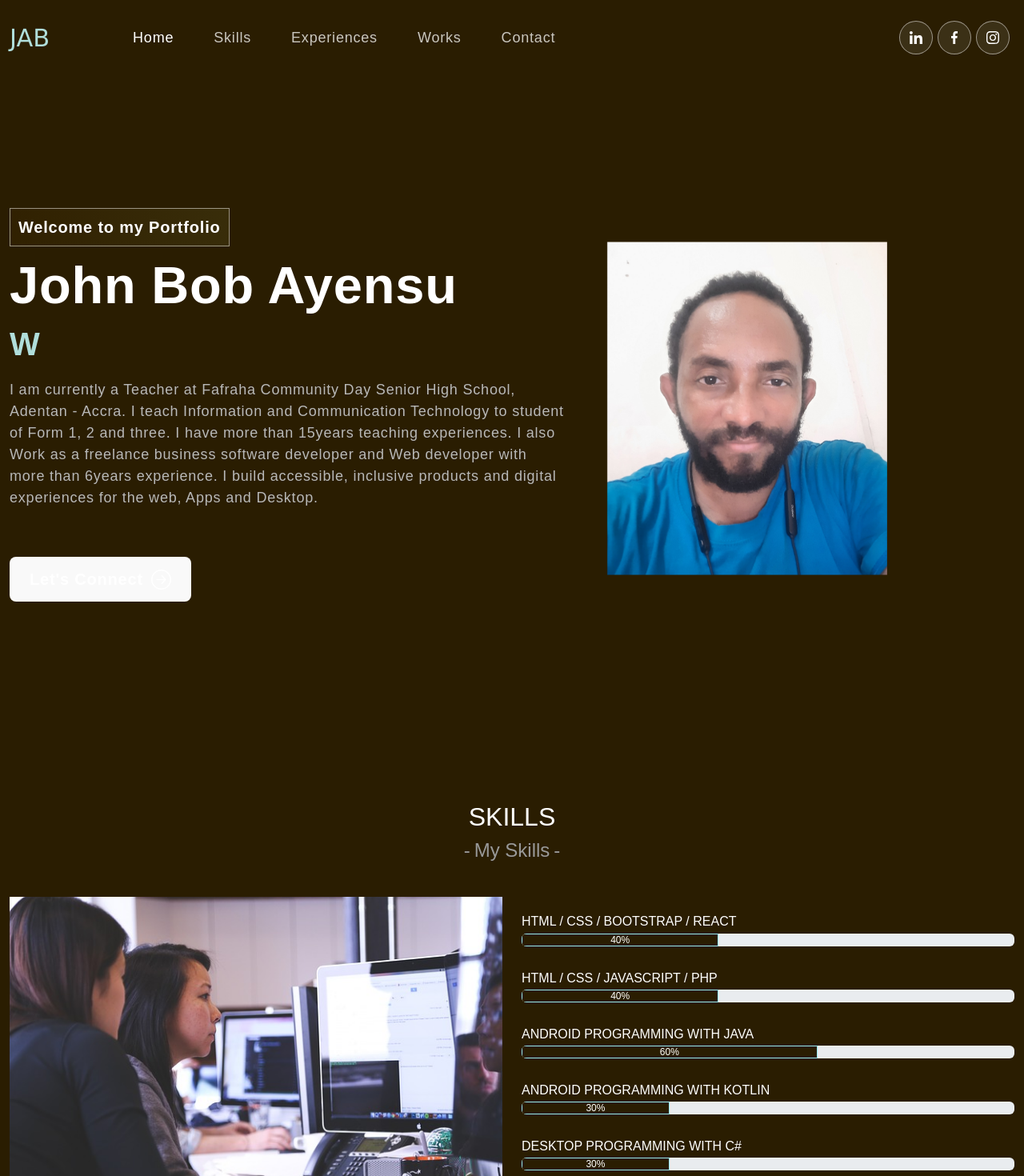
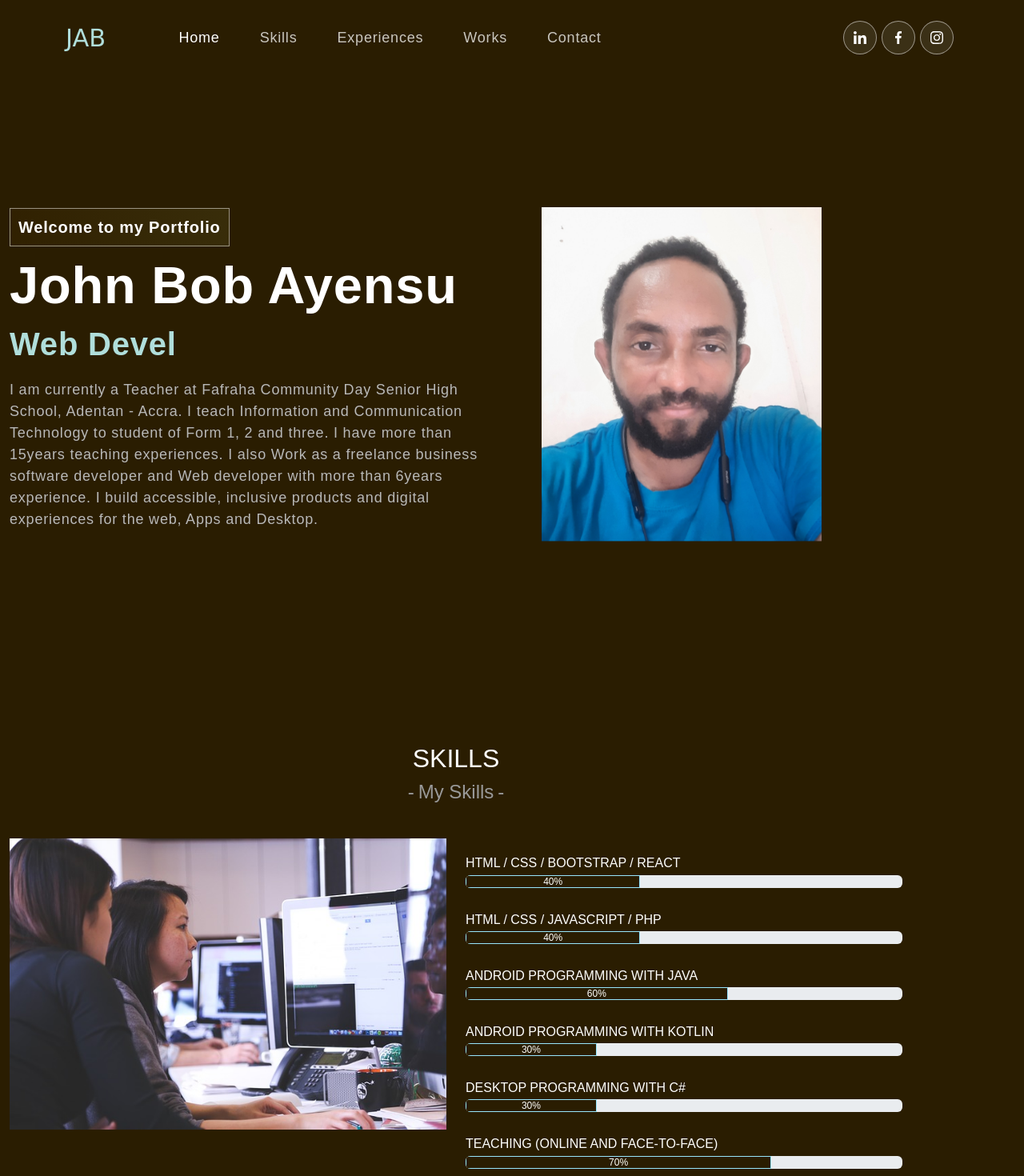
Before and after one commit to jbayensu/Jab-Portfolio, a React (Vite) app: page / in a window 1280 px wide. Shown: the top 1470 px of the page at 80% size. Built offline with nearby package versions, Linux system fonts and the light colour scheme.

Commit message:
updates
removed 'fluid' from Contaners
removed contact page
delected ProjectCard.jsx

```diff
--- a/src/App.css
+++ b/src/App.css
@@ -15,8 +15,6 @@ box-sizing: border-box;
   padding: 0;
   max-height: 1000000px;
 }
-
-
 
 body {
   overflow-x: hidden;
@@ -709,7 +707,6 @@ textarea {
     height: 50px;
 }
 
-
 }
 
 
@@ -828,8 +825,6 @@ textarea {
       margin: 0;
     }
 
-
-
     .contact-block {
       padding: 40px 0 20px;
     }
--- a/src/App.jsx
+++ b/src/App.jsx
@@ -6,7 +6,7 @@ import AppBanner from './components/Banner'
 import AppSkills from './components/Skills'
 import AppExperiences from './components/Experiences'
 import AppWorks from './components/Works'
-import AppContact from './components/Contact'
+{/*import AppContact from './components/Contact'*/}
 import AppFooter from './components/Footer'
 
 
@@ -23,7 +23,7 @@ function App() {
         <AppSkills />
         <AppExperiences />
         <AppWorks />
-        <AppContact />
+        {/*<AppContact />*/}
       </main>
       <footer className='footer'>
         <AppFooter />
--- a/src/components/Banner.jsx
+++ b/src/components/Banner.jsx
@@ -45,7 +45,7 @@ export default function AppBanner(){
 
     return(
         <section className="banner" id='home'>
-            <Container fluid>
+            <Container>
                 <Row className='align-items-center'>
                     <Col xs={12} md={6} xl={7}>
                         <span className='tagline'>Welcome to my Portfolio</span>
@@ -62,7 +62,7 @@ export default function AppBanner(){
                             I build accessible, inclusive products and digital experiences for the web, Apps and Desktop.
 
                         </p>
-                        <button onClick={()=> console.log('connect')}>Let's Connect<ArrowRightCircle size={25} /></button>
+                        {/*<button onClick={()=> console.log('connect')}>Let's Connect<ArrowRightCircle size={25} /></button>*/}
                     </Col>
                     <Col xs={12} md={6} xl={5}>
                         <img src={headerImg} alt='Header img' />
--- a/src/components/Contact.jsx
+++ b/src/components/Contact.jsx
@@ -32,7 +32,7 @@ export default function AppContact(){
 
     return(
         <section className="contact" id="contact">
-            <Container fluid>
+            <Container>
                 <Row className="align-items-center">
                     <Col sm={6}>
                         <img src={contactImg} alt="Contact Us"/>
--- a/src/components/Experiences.jsx
+++ b/src/components/Experiences.jsx
@@ -19,7 +19,7 @@ export default function AppExperiences(){
     return(
         <section id='experience' className='block experiences-block'>
 
-            <Container fluid>
+            <Container>
                 <div className='title-holder'>
                     <h2>My Experiences</h2>
                     <div className='subtitle'>
--- a/src/components/Footer.jsx
+++ b/src/components/Footer.jsx
@@ -9,7 +9,7 @@ import navIcon3 from '../assets/img/nav-icon3.svg'
 
 export default function AppFooter(){
     return(
-        <Container fluid>
+        <Container>
 
             <Row className='copyright'>
                 <Col sm={6}>
--- a/src/components/NavBar.jsx
+++ b/src/components/NavBar.jsx
@@ -30,7 +30,7 @@ export default function AppNavBar(){
 
     return(
         <Navbar expand="lg" className={scrolled? 'scrolled': ''}>
-            <Container fluid>
+            <Container>
                 <Navbar.Brand href="#home" className="white">
                     <span className="nav-brand">JAB</span>
                 </Navbar.Brand>
--- a/src/components/Skills.jsx
+++ b/src/components/Skills.jsx
@@ -14,7 +14,7 @@ export default function AppSkills(){
     const reac = 40
     return(
         <section id="skills" className='block skill-block'>
-            <Container fluid>
+            <Container>
                 <div className='title-holder'>
                     <h2>Skills</h2>
                     <div className='subtitle'>My Skills</div>
--- a/src/components/Works.jsx
+++ b/src/components/Works.jsx
@@ -24,7 +24,7 @@ export default function AppWorks(){
 
     return(
         <section id='works' className='block works-block'>
-            <Container fluid>
+            <Container>
                 <div className='title-holder'>
                     <h2>My Works</h2>
                     <div className='subtitle'>
```
Also changed, not shown: src/components/ProjectCard.jsx (deleted, +0 -17 lines).
